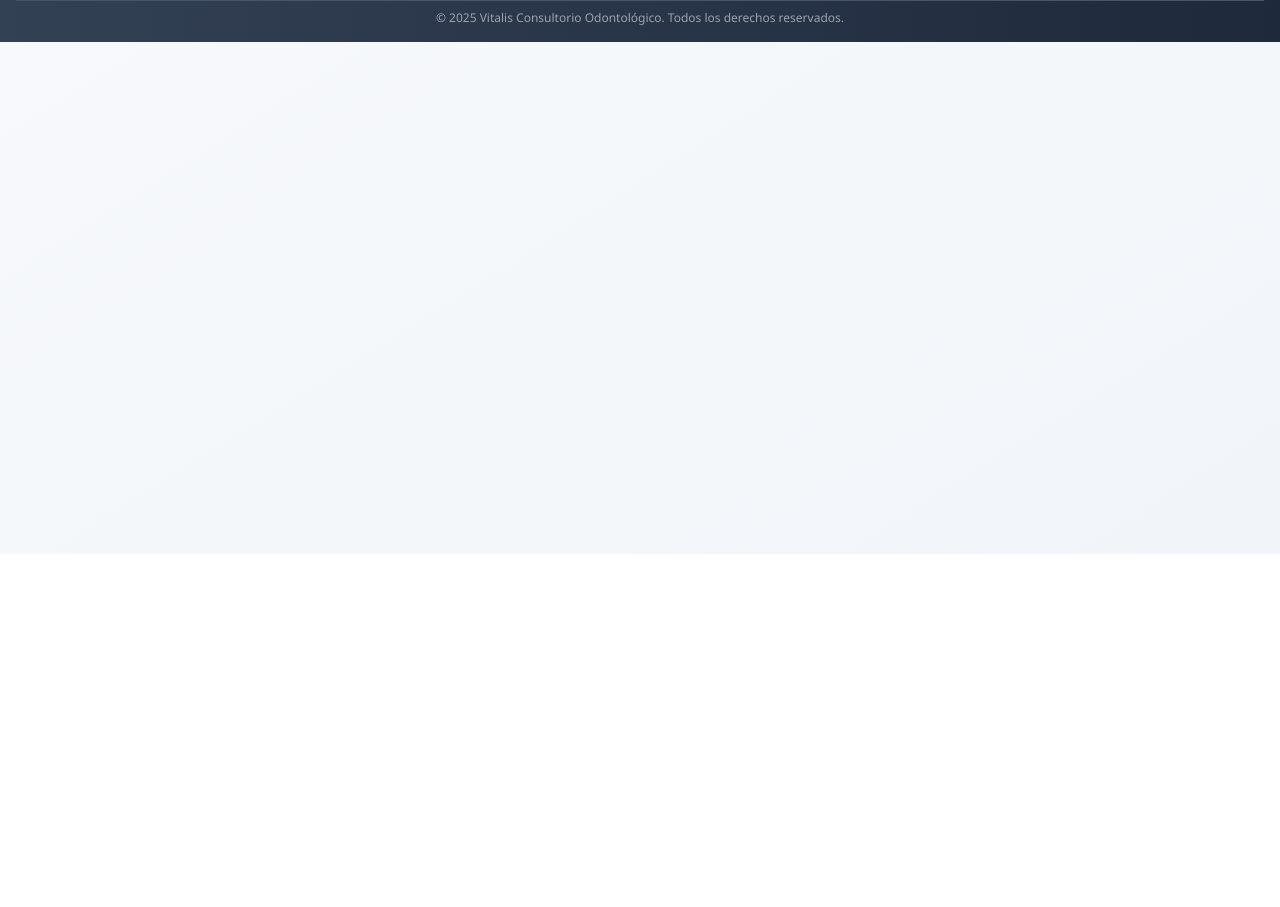
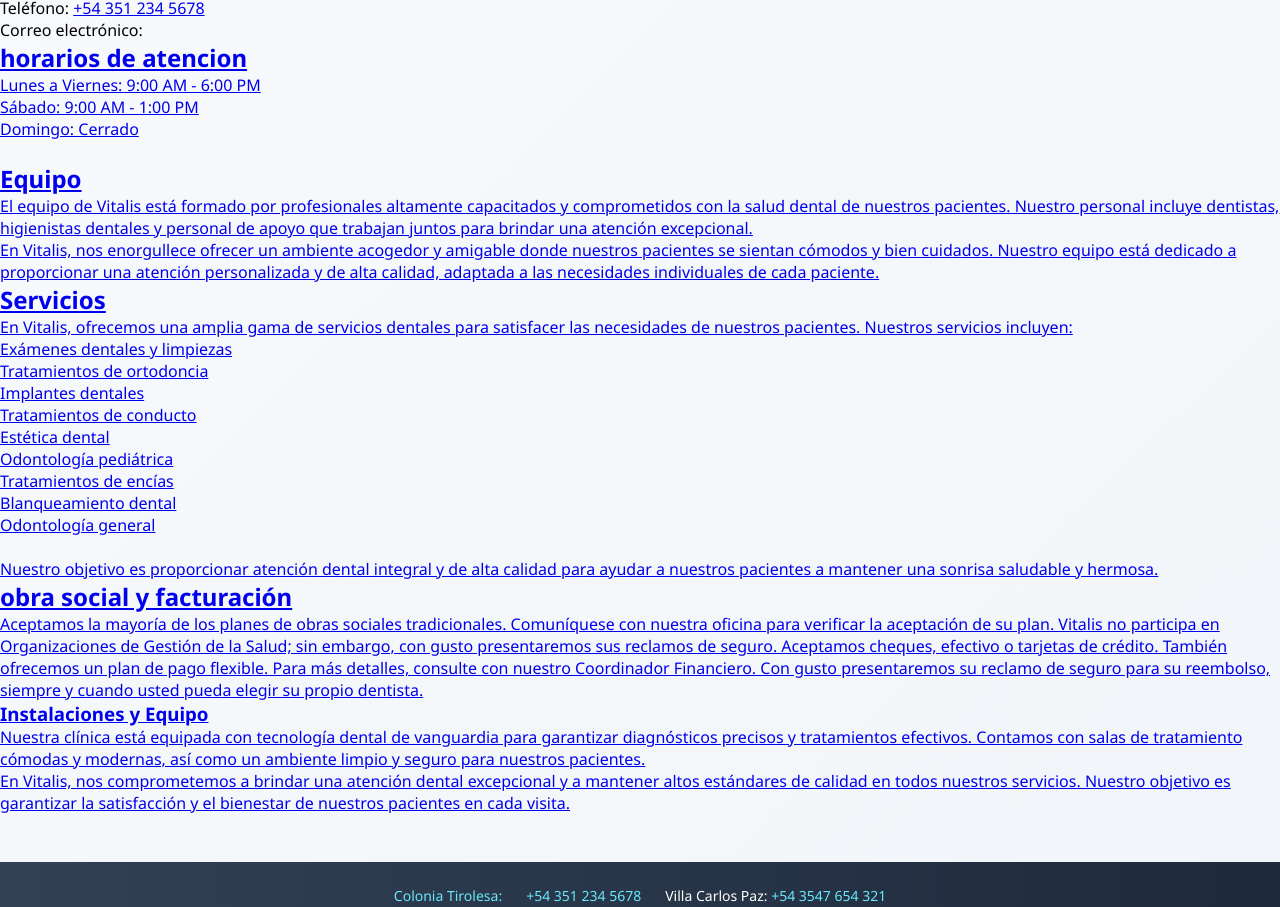
Before and after one commit to ignaciorodriguezbeis/trabajo-final-codehouse, a plain HTML site: page pages/CT.html in a window 1280 px wide. Shown: the part 249-1156 px from the top of the page. Before the commit the page ends 803 px from the top, so only its background shows below. Drawn offline with Linux system fonts and the light colour scheme.

Commit message:
modified:   pages/CT.html

```diff
--- a/pages/CT.html
+++ b/pages/CT.html
@@ -34,6 +34,82 @@
 
     <main>
         <h1>Bienvenido a Vitalis Colonia Tirolesa</h1>
+
+        <h2>Dentista en Colonia Ttirolesa,Cordoba - Consultorio Dental Vitalis</h2>
+
+        <p>Esta página le ofrece información práctica sobre nuestra clínica. Incluye descripciones de la ubicación de
+            nuestra oficina, incluyendo un mapa e indicaciones para llegar, horarios, programación de citas, aceptación
+            de seguros y políticas de facturación.</p>
+
+        <h2>Consultorio Vitalis en Colonia Tirolesa</h2>
+
+        <p>7700 San Felipe Street Suite 150
+            Houston, TX 77063</p>
+
+        <p>Teléfono: <a href="tel:+543512345678">+54 351 234 5678</a></p>
+        <p>Correo electrónico: <a href="mailto:odont.vialis@gmail.com"></p>
+
+        <h2>horarios de atencion</h2>
+
+        <ul>
+            <li>Lunes a Viernes: 9:00 AM - 6:00 PM</li>
+            <li>Sábado: 9:00 AM - 1:00 PM</li>
+            <li>Domingo: Cerrado</li>
+        </ul>
+
+        <img src="" alt="">
+
+        <h2>Equipo</h2>
+
+        <p>El equipo de Vitalis está formado por profesionales altamente capacitados y comprometidos con la salud
+            dental de nuestros pacientes. Nuestro personal incluye dentistas, higienistas dentales y personal de apoyo
+            que trabajan juntos para brindar una atención excepcional.</p>
+
+        <p>En Vitalis, nos enorgullece ofrecer un ambiente acogedor y amigable donde nuestros pacientes se sientan
+            cómodos y bien cuidados. Nuestro equipo está dedicado a proporcionar una atención personalizada y de alta
+            calidad, adaptada a las necesidades individuales de cada paciente.</p>
+
+        <h2>Servicios</h2>
+
+        <p>En Vitalis, ofrecemos una amplia gama de servicios dentales para satisfacer las necesidades de nuestros
+            pacientes. Nuestros servicios incluyen:</p>
+
+        <ul>
+            <li>Exámenes dentales y limpiezas</li>
+            <li>Tratamientos de ortodoncia</li>
+            <li>Implantes dentales</li>
+            <li>Tratamientos de conducto</li>
+            <li>Estética dental</li>
+            <li>Odontología pediátrica</li>
+            <li>Tratamientos de encías</li>
+            <li>Blanqueamiento dental</li>
+            <li>Odontología general</li>
+        </ul>
+
+        <img src="" alt="">
+
+        <p>Nuestro objetivo es proporcionar atención dental integral y de alta calidad para ayudar a nuestros
+            pacientes a mantener una sonrisa saludable y hermosa.</p>
+
+        <h2>obra social y facturación</h2>
+
+        <p>Aceptamos la mayoría de los planes de obras sociales tradicionales. Comuníquese con nuestra oficina para
+            verificar la aceptación de su plan. Vitalis no participa en Organizaciones de Gestión de la Salud; sin
+            embargo, con gusto presentaremos sus reclamos de seguro. Aceptamos cheques, efectivo o tarjetas de crédito.
+            También ofrecemos un plan de pago flexible. Para más detalles, consulte con nuestro Coordinador Financiero.
+            Con gusto presentaremos su reclamo de seguro para su reembolso, siempre y cuando usted pueda elegir su
+            propio dentista.</p>
+
+        <h3>Instalaciones y Equipo</h3>
+
+        <p>Nuestra clínica está equipada con tecnología dental de vanguardia para garantizar diagnósticos precisos y
+            tratamientos efectivos. Contamos con salas de tratamiento cómodas y modernas, así como un ambiente limpio y
+            seguro para nuestros pacientes.</p>
+
+        <p>En Vitalis, nos comprometemos a brindar una atención dental excepcional y a mantener altos estándares de
+            calidad en todos nuestros servicios. Nuestro objetivo es garantizar la satisfacción y el bienestar de
+            nuestros pacientes en cada visita.</p>
+
 
 
     </main>
```
